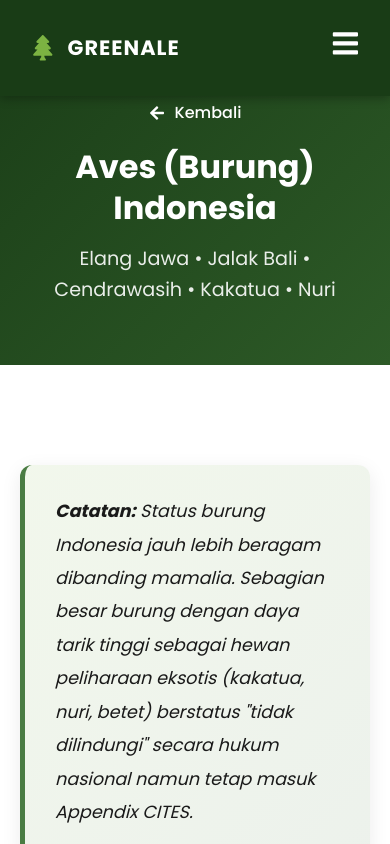
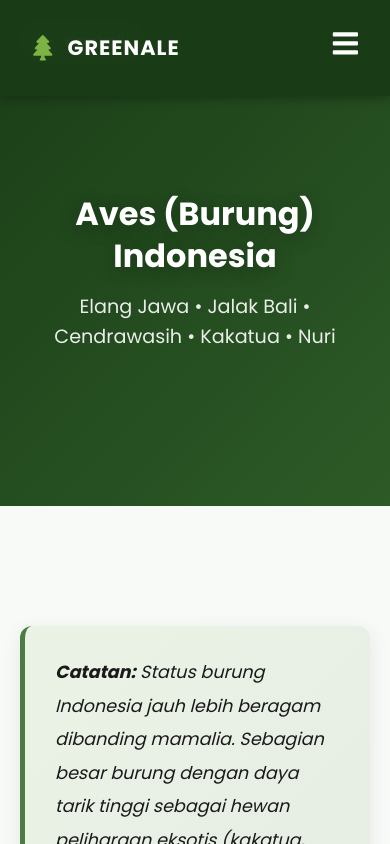
Before and after one commit to Ahmatsembiring/forest-conservation, a React (Vite) app: page /wildlife-protection/aves in a window 390 px wide. Shown: the top 844 px of the page. Built offline with nearby package versions, Linux system fonts and the light colour scheme; the HTML template or start-up script is replaced by a standard one.

Commit message:
Update css mamalia

```diff
--- a/src/pages/Mamalia.css
+++ b/src/pages/Mamalia.css
@@ -1,49 +1,75 @@
 .category-hero {
-  background: linear-gradient(135deg, var(--primary-color) 0%, var(--secondary-color) 100%);
+  position: relative;
+  height: 70vh;
+  min-height: 500px;
+  display: flex;
+  align-items: center;
+  justify-content: center;
+  background: linear-gradient(135deg, rgba(211, 47, 47, 0.9), rgba(244, 67, 54, 0.85)),
+    url('https://images.unsplash.com/photo-1557050543-4d5f4e07ef46?w=1920&q=80') center/cover;
   color: var(--white);
-  padding: 120px 0 80px;
   text-align: center;
-  position: relative;
+  overflow: hidden;
 }
 
 .back-link {
+  position: absolute;
+  top: 30px;
+  left: 30px;
   display: inline-flex;
   align-items: center;
   gap: 10px;
   color: var(--white);
   text-decoration: none;
-  margin-bottom: 20px;
-  font-weight: 500;
+  padding: 12px 25px;
+  background: rgba(255, 255, 255, 0.2);
+  backdrop-filter: blur(10px);
+  border-radius: 50px;
+  font-weight: 600;
   transition: all 0.3s;
+  z-index: 10;
 }
 
 .back-link:hover {
+  background: rgba(255, 255, 255, 0.3);
   gap: 15px;
-  color: var(--light-green);
+  transform: translateX(-5px);
 }
 
 .category-hero h1 {
-  font-size: 2.5rem;
+  font-size: 3rem;
   margin-bottom: 15px;
-  font-weight: 700;
+  font-weight: 800;
+  text-shadow: 0 4px 20px rgba(0, 0, 0, 0.3);
 }
 
 .category-hero p {
-  font-size: 1.2rem;
-  opacity: 0.9;
+  font-size: 1.3rem;
+  opacity: 0.95;
 }
 
 .category-content {
   min-height: 60vh;
+  padding: 80px 0;
+  background: linear-gradient(135deg, #f8faf8 0%, #f1f8f4 100%);
 }
 
 /* Responsive */
 @media (max-width: 768px) {
   .category-hero {
-    padding: 100px 0 60px;
+    height: 60vh;
+    min-height: 400px;
+    padding: 100px 20px 60px;
   }
 
   .category-hero h1 {
-    font-size: 2rem;
+    font-size: 2.2rem;
+  }
+
+  .back-link {
+    top: 20px;
+    left: 20px;
+    padding: 10px 20px;
+    font-size: 0.9rem;
   }
 }
```
